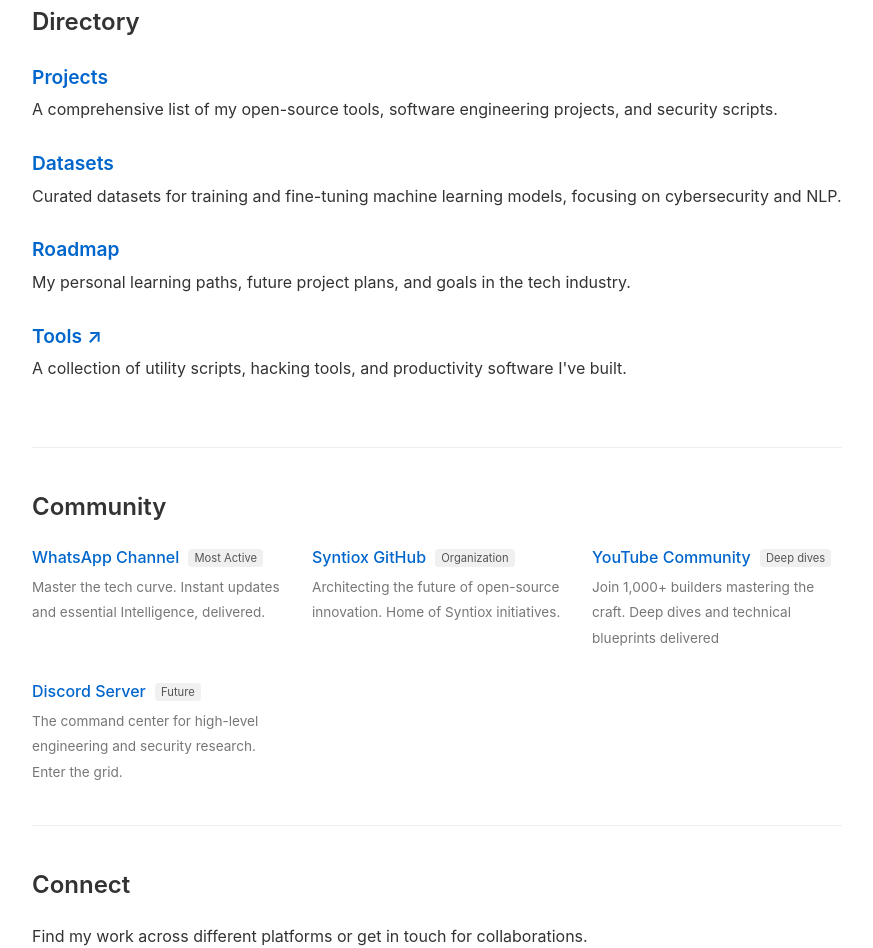
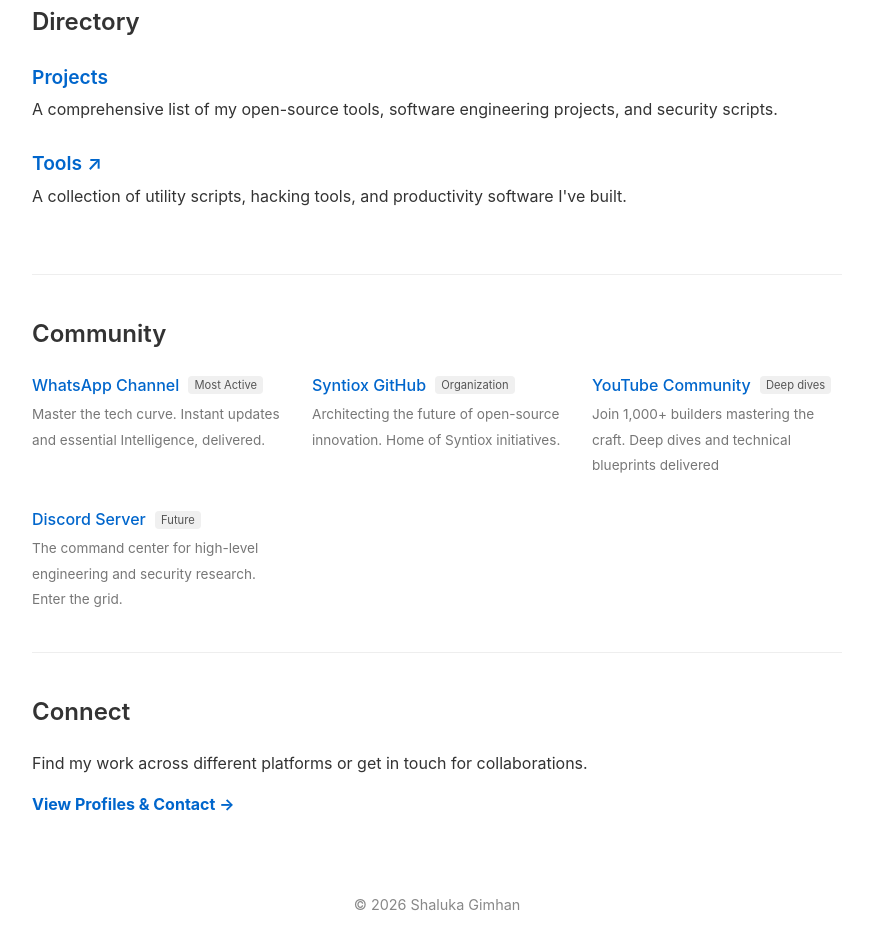
Before and after one commit to sh4lu-z/portfolio, a website built with Vite: page index.html in a window 1280 px wide. Shown: the part 2357-3305 px from the top of the page, without its empty margins (203-1076 px from the left). Built offline with nearby package versions, Linux system fonts and the light colour scheme.

Commit message:
Update index.html

```diff
--- a/index.html
+++ b/index.html
@@ -143,14 +143,6 @@
     </script>
 </head>
 
-
-
-
-
-
-
-
-
 <body>
 
     <!-- Dark Mode Toggle -->
@@ -174,7 +166,6 @@
         <a href="https://sh4lu-z.github.io/" target="_blank" class="icon" title="Blog">
             <i class="fas fa-blog"></i>
         </a>
-
 
 
     </div>
@@ -345,32 +336,13 @@
                 <p>A comprehensive list of my open-source tools, software engineering projects, and security scripts.</p>
             </div>
 
-            <div style="margin-bottom: 25px;">
-                <h3><a href="https://huggingface.co/sh4lu-z/datasets">Datasets</a></h3>
-                <p>Curated datasets for training and fine-tuning machine learning models, focusing on cybersecurity and NLP.</p>
-            </div>
-
             <!--
             <div style="margin-bottom: 25px;">
                 <h3><a href="https://Research.sh4lu-z.com">Research</a></h3>
                 <p>Academic and independent research papers, articles, and findings in AI and InfoSec.</p>
             </div>
             -->
-            <div style="margin-bottom: 25px;">
-                <h3><a href="/roadmap.html">Roadmap</a></h3>
-                <p>My personal learning paths, future project plans, and goals in the tech industry.</p>
-            </div>
-            <!--
-            <div style="margin-bottom: 25px;">
-                <h3><a href="https://ai-lab.sh4lu-z.com" target="_blank">AI Lab &nearr;</a></h3>
-                <p>Experimental artificial intelligence models, neural network architectures, and research implementations.</p>
-            </div>
 
-            <div style="margin-bottom: 25px;">
-                <h3><a href="https://services.sh4lu-z.com" target="_blank">Services &nearr;</a></h3>
-                <p>Professional services offered including penetration testing, custom AI model development, and consulting.</p>
-            </div>
-            -->
             <div style="margin-bottom: 25px;">
                 <h3><a href="https://sh4lu-z-tools.vercel.app/" target="_blank">Tools &nearr;</a></h3>
                 <p>A collection of utility scripts, hacking tools, and productivity software I've built.</p>
```
